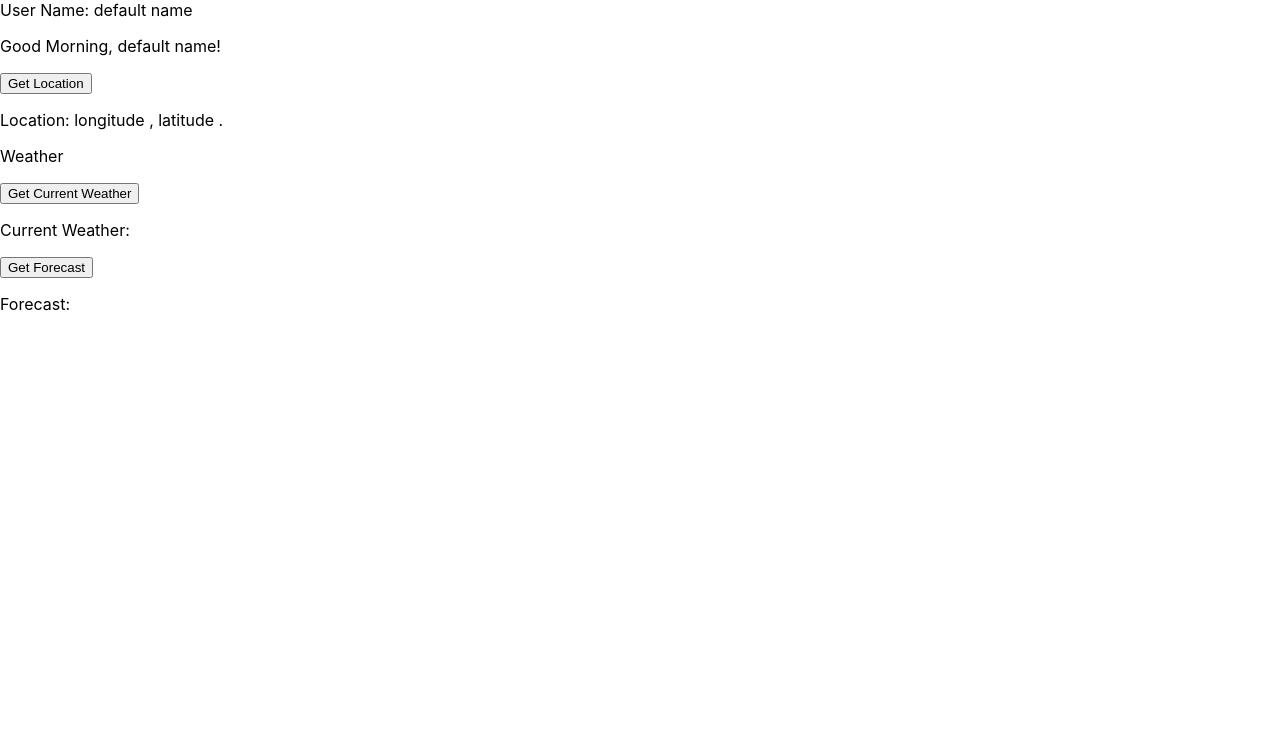
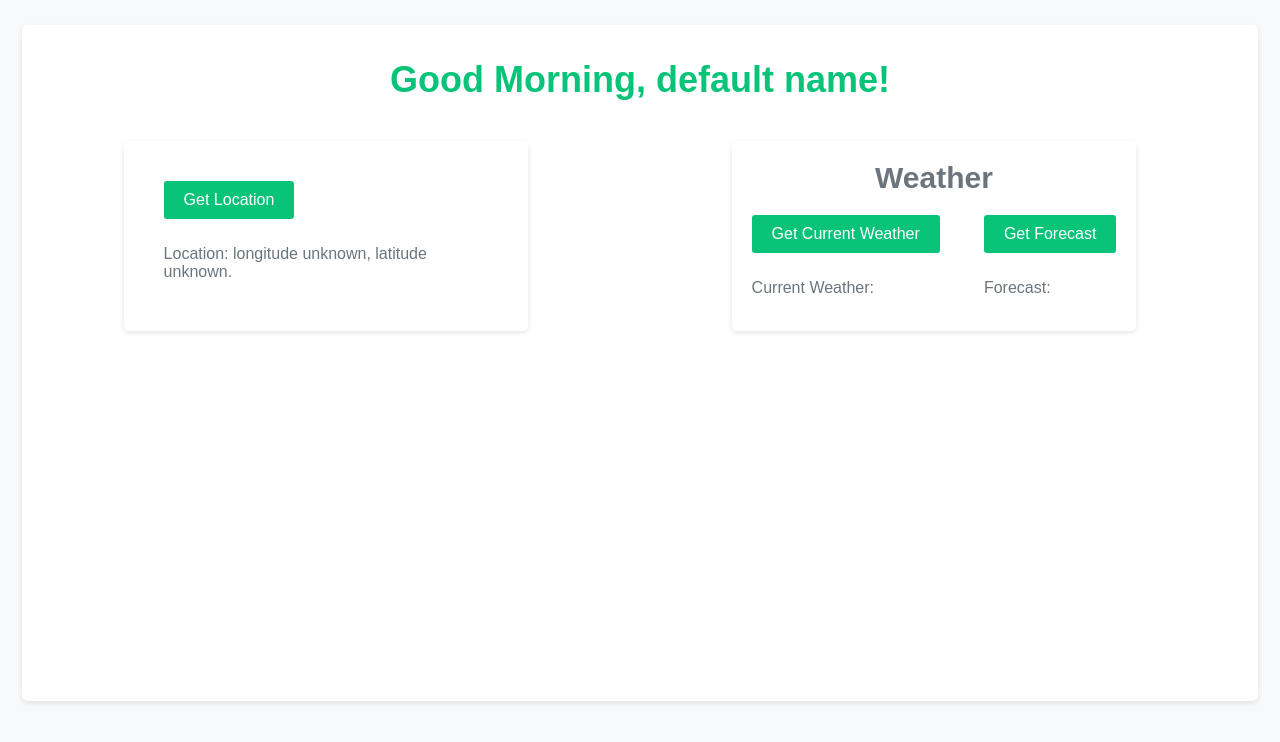
Before and after one commit to Lia711/weather-app, a React (Create React App) app: page /home in a window 1280 px wide. Shown: the top 742 px of the page. Built offline with nearby package versions, Linux system fonts and the light colour scheme.

Commit message:
added some styling

```diff
--- a/src/components/Home/Home.jsx
+++ b/src/components/Home/Home.jsx
@@ -17,12 +17,17 @@ const Home = (props) => {
       greetingTime = "Evening";
     }
   return (
-    <>
-    <div>User Name: {user}</div>
-    <p>Good {greetingTime}, {user}!</p>
-    <Location/>
-    <Weather/>
-    </>
+    <div className='home'>
+    <h1>Good {greetingTime}, {user}!</h1>
+    <div className='cards'>
+    <div className='card'>
+      <Location/>
+    </div>
+    <div className='card'>
+      <Weather/>
+    </div>
+    </div>
+    </div>
   )
 }
 
--- a/src/components/Home/Home.scss
+++ b/src/components/Home/Home.scss
@@ -0,0 +1,42 @@
+$primary-color: #09c379;
+$secondary-color: #6c757d;
+$background-color: #f8f9fa;
+
+body {
+    background-color: $background-color;
+    font-family: Arial, sans-serif;
+    margin: 0;
+    padding: 0;
+  }
+
+.home {
+    max-width: 95%;
+    margin: 25px auto;
+    padding: 10px 10px 350px 10px;
+    background-color: #fff;
+    border-radius: 5px;
+    box-shadow: 0 2px 5px rgba(0, 0, 0, 0.1);
+  }
+
+.cards {
+    display: flex;
+    justify-content: space-around;
+}
+
+h1 {
+    font-size: 36px;
+    color: $primary-color;
+    text-align: center;
+    margin-bottom: 40px;
+  }
+
+  .card {
+    display: inline-block;
+    width: 30%;
+    padding: 20px;
+    background-color: #fff;
+    border-radius: 5px;
+    box-shadow: 0 2px 5px rgba(0, 0, 0, 0.1);
+    margin-right: 20px;
+    margin-bottom: 20px;
+  }
--- a/src/components/Location/Location.jsx
+++ b/src/components/Location/Location.jsx
@@ -4,8 +4,8 @@ import Button from '../Button/Button';
 
 
 const Location = () => {
-    const [latitude, setLatitude] = useState();
-    const [longitude, setLongitude] = useState();
+    const [latitude, setLatitude] = useState("unknown");
+    const [longitude, setLongitude] = useState("unknown");
     const [status, setStatus] = useState();
 
     const getLocation = () => {
@@ -23,11 +23,13 @@ const Location = () => {
     }
 
   return (
-    <>
-    <Button buttonText={"Get Location"} onClick={getLocation}/>
+    <div className='locationCard'>
+    <div className='getLocation'>
+        <Button buttonText={"Get Location"} onClick={getLocation}/>
+    </div>
     <p>{status}</p>
     <p>Location: longitude {longitude}, latitude {latitude}.</p>
-    </>
+    </div>
   )
 }
 
--- a/src/components/Location/Location.scss
+++ b/src/components/Location/Location.scss
@@ -0,0 +1,13 @@
+$primary-color: #09c379;
+$secondary-color: #6c757d;
+$background-color: #f8f9fa;
+
+.locationCard {
+  padding: 20px;
+
+}
+
+p {
+    color: $secondary-color;
+    margin-bottom: 10px;
+}
--- a/src/components/Login/Login.jsx
+++ b/src/components/Login/Login.jsx
@@ -19,7 +19,8 @@ const Login = (props) => {
 
   return (
     <div className='login'>
-        <h1>Welcome to Weather App! Please input your name:</h1>
+        <h1>Welcome to Weather App!</h1>
+        <h2>Please input your name:</h2>
         <form className="login-form" >
           <label htmlFor="userName">User Name: </label>
           <input
--- a/src/components/Login/Login.scss
+++ b/src/components/Login/Login.scss
@@ -0,0 +1,71 @@
+$primary-color: #09c379;
+$secondary-color: #6c757d;
+$background-color: #f8f9fa;
+
+body {
+  background-color: $background-color;
+  font-family: Arial, sans-serif;
+  margin: 0;
+  padding: 0;
+}
+
+.login {
+  max-width: 600px;
+  margin: 100px auto;
+  padding: 20px;
+  background-color: #fff;
+  border-radius: 5px;
+  box-shadow: 0 2px 5px rgba(0, 0, 0, 0.1);
+}
+
+h1 {
+  font-size: 28px;
+  color: $primary-color;
+  text-align: center;
+  margin-bottom: 20px;
+}
+
+h2 {
+  font-size: 24px;
+  color: $primary-color;
+  text-align: center;
+  margin-bottom: 40px;
+}
+
+.login-form {
+  display: flex;
+  flex-direction: column;
+}
+
+label {
+  font-size: 16px;
+  color: $secondary-color;
+  margin-bottom: 10px;
+}
+
+input {
+  padding: 10px;
+  font-size: 16px;
+  border: 1px solid $secondary-color;
+  border-radius: 3px;
+  margin-bottom: 30px;
+}
+
+button {
+  padding: 10px 20px;
+  font-size: 16px;
+  background-color: $primary-color;
+  color: #fff;
+  border: none;
+  border-radius: 3px;
+  cursor: pointer;
+  margin-bottom: 10px;
+}
+
+button:hover {
+  background-color: darken($primary-color, 10%);
+}
+
+button:active {
+  background-color: darken($primary-color, 20%);
+}
--- a/src/components/Weather/Weather.jsx
+++ b/src/components/Weather/Weather.jsx
@@ -16,7 +16,9 @@ const Weather = () => {
         let url = `${api.base}/current.json?key=${api.key}&q=q=51.473929,-0.020256`;
         const response = await fetch(url);
         const data = await response.json();
-        setWeather(data.current.humidity)
+        setWeather(data)
+        console.log(data)
+        console.log(weather)
         console.log(data.current.humidity)
     }
 
@@ -28,13 +30,19 @@ const Weather = () => {
         console.log(data2)
     }
   return (
-    <>
-    <p>Weather</p>
-    <Button buttonText={"Get Current Weather"} onClick={getWeather}/>
-    <p>Current Weather: {weather}</p>
-    <Button buttonText={"Get Forecast"} onClick={getForecast}/>
-    <p>Forecast: {forecast}</p>
-    </>
+    <div className='weatherCard'>
+    <h3>Weather</h3>
+    <div className='content'>
+        <div className='current'>
+            <Button buttonText={"Get Current Weather"} onClick={getWeather}/>
+            <p>Current Weather: {weather}</p>
+        </div>
+        <div className='forecast'>
+            <Button buttonText={"Get Forecast"} onClick={getForecast}/>
+            <p>Forecast: {forecast}</p>
+        </div>
+    </div>
+    </div>
   )
 }
 
--- a/src/components/Weather/Weather.scss
+++ b/src/components/Weather/Weather.scss
@@ -0,0 +1,20 @@
+$primary-color: #09c379;
+$secondary-color: #6c757d;
+$background-color: #f8f9fa;
+
+.weatherCard {
+    //padding:20px;
+}
+
+.content {
+    display: flex;
+    justify-content: space-between;
+}
+
+h3 {
+    font-size: 30px;
+    color: $secondary-color;
+    text-align: center;
+    margin: 0px;
+    padding-bottom:20px;
+  }
```
